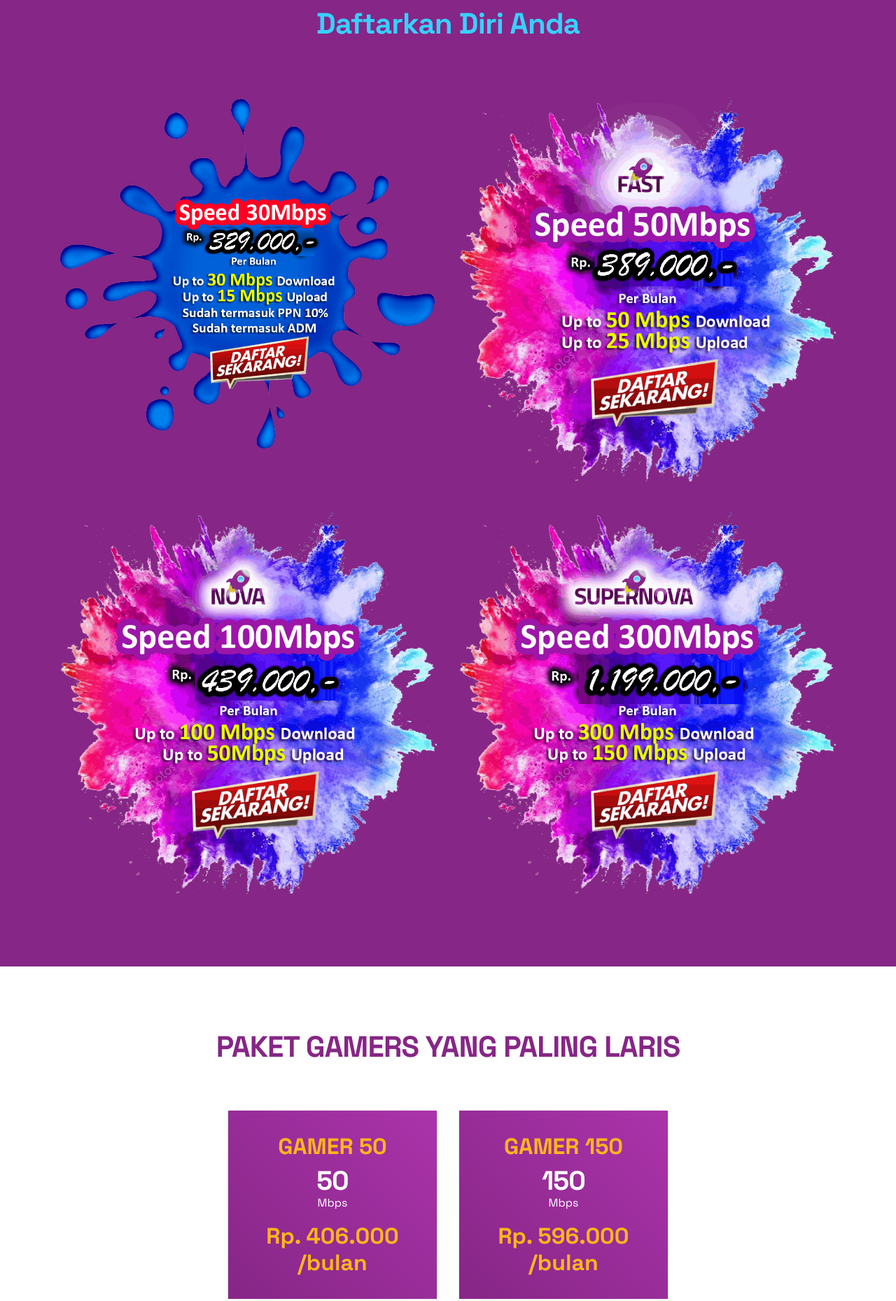
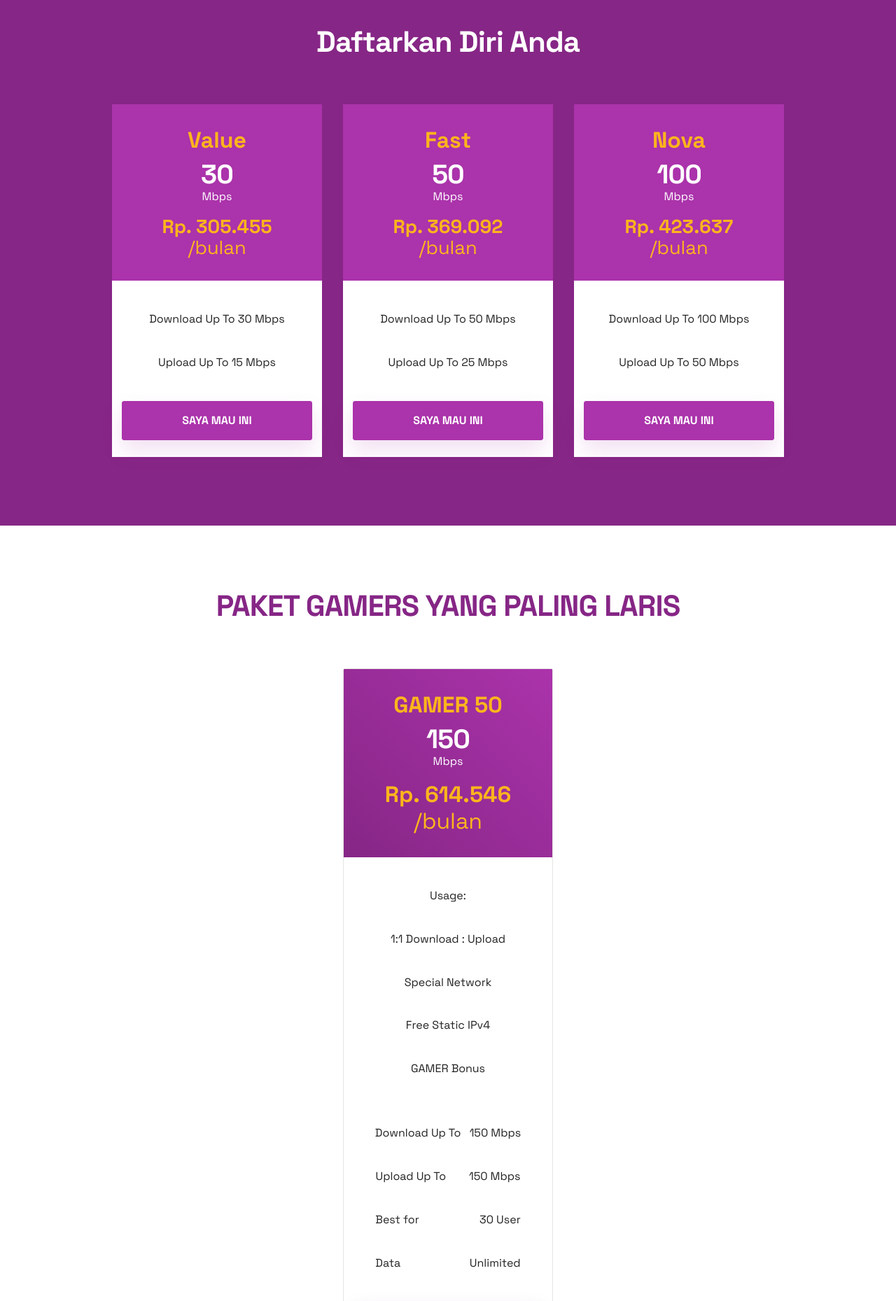
Before and after one commit to cemet-boa/myrepublic, a plain HTML site: page index.html in a window 1280 px wide. Shown: the part 3880-5739 px from the top of the page at 70% size. Drawn offline with Linux system fonts and the light colour scheme; files whose address does not match are found by name.

Commit message:
create github pages

```diff
--- a/assets/mobirise/css/mbr-additional.css
+++ b/assets/mobirise/css/mbr-additional.css
@@ -1936,82 +1936,159 @@ a.btn-white {
     margin: 50px auto 0;
   }
 }
-.cid-sptjpKkA6K {
-  padding-top: 4rem;
-  padding-bottom: 4rem;
+.cid-sAaLbbn8qN {
+  padding-top: 90px;
+  padding-bottom: 90px;
   background-color: #862686;
 }
-.cid-sptjpKkA6K .title_block {
-  margin-bottom: 80px;
-}
-.cid-sptjpKkA6K .mbr-section-subtitle {
-  margin-bottom: 16px;
-  color: #04dbec;
-  letter-spacing: 1.6px;
+.cid-sAaLbbn8qN .plan-body .btn-bgr {
+  z-index: 0;
+}
+.cid-sAaLbbn8qN .plan-body .btn-bgr.btn-primary-outline {
+  border: 1px solid #04dbec;
+}
+.cid-sAaLbbn8qN .plan-body .btn-bgr.btn-primary-outline:hover {
+  background-color: #04dbec !important;
+  color: #ffffff !important;
+}
+.cid-sAaLbbn8qN .plan-body .btn-bgr.btn-secondary-outline {
+  border: 1px solid #000d20;
+}
+.cid-sAaLbbn8qN .plan-body .btn-bgr.btn-secondary-outline:hover {
+  background-color: #000d20 !important;
+  color: #ffffff !important;
+}
+.cid-sAaLbbn8qN .plan-body .btn-bgr.btn-success-outline {
+  border: 1px solid #862686;
+}
+.cid-sAaLbbn8qN .plan-body .btn-bgr.btn-success-outline:hover {
+  background-color: #862686 !important;
+  color: #ffffff !important;
+}
+.cid-sAaLbbn8qN .plan-body .btn-bgr.btn-info-outline {
+  border: 1px solid #ab33ab;
+}
+.cid-sAaLbbn8qN .plan-body .btn-bgr.btn-info-outline:hover {
+  background-color: #ab33ab !important;
+  color: #ffffff !important;
+}
+.cid-sAaLbbn8qN .plan-body .btn-bgr.btn-warning-outline {
+  border: 1px solid #bbbbbb;
+}
+.cid-sAaLbbn8qN .plan-body .btn-bgr.btn-warning-outline:hover {
+  background-color: #bbbbbb !important;
+  color: #ffffff !important;
+}
+.cid-sAaLbbn8qN .plan-body .btn-bgr.btn-danger-outline {
+  border: 1px solid #ff0000;
+}
+.cid-sAaLbbn8qN .plan-body .btn-bgr.btn-danger-outline:hover {
+  background-color: #ff0000 !important;
+  color: #ffffff !important;
+}
+.cid-sAaLbbn8qN .plan-body .btn-bgr.btn-black-outline {
+  border: 1px solid #000000;
+}
+.cid-sAaLbbn8qN .plan-body .btn-bgr.btn-black-outline:hover {
+  background-color: #000000 !important;
+  color: #ffffff !important;
+}
+.cid-sAaLbbn8qN .plan-body .btn-bgr.btn-white-outline {
+  border: 1px solid #ffffff;
+}
+.cid-sAaLbbn8qN .plan-body .btn-bgr.btn-white-outline:hover {
+  background-color: #ffffff !important;
+  color: #000000 !important;
+}
+.cid-sAaLbbn8qN .plan-header {
+  overflow: hidden;
+  background-color: #ab33ab;
+  margin-left: -24px;
+  margin-right: -24px;
+  padding: 32px;
+}
+.cid-sAaLbbn8qN .plan-header .plan-price .price-figure {
+  color: #ffffff;
+  margin-right: -10px;
+  display: block;
+  width: 100%;
+}
+.cid-sAaLbbn8qN .plan-header .plan-price .price-term {
+  display: block;
   line-height: 1;
-  font-weight: 600;
-}
-.cid-sptjpKkA6K .mbr-section-title,
-.cid-sptjpKkA6K .card-title {
-  color: #000d20;
-}
-.cid-sptjpKkA6K .card-title {
-  margin-bottom: 22px;
-}
-.cid-sptjpKkA6K .card-text {
-  margin-bottom: 20px;
-  line-height: 1.5;
-}
-.cid-sptjpKkA6K .btn_link {
+  color: #ffffff;
+}
+.cid-sAaLbbn8qN .plan-header .plan-price .price-free {
+  color: #ffffff;
+  margin-top: 20px;
   display: block;
-  margin-bottom: 0;
+}
+.cid-sAaLbbn8qN .plan {
   position: relative;
-  font-weight: 700;
-}
-.cid-sptjpKkA6K .btn_link span {
-  display: inline-block;
-  margin-left: .25rem;
-  font-size: 16px;
-  vertical-align: middle;
-  transition: transform 0.6s cubic-bezier(0.165, 0.84, 0.44, 1);
-}
-.cid-sptjpKkA6K .btn_link:hover {
-  cursor: pointer;
-}
-.cid-sptjpKkA6K .btn_link:hover a {
-  color: #04dbec !important;
-}
-.cid-sptjpKkA6K .btn_link:hover span {
-  transform: translatex(5px);
-}
-.cid-sptjpKkA6K .item-img {
-  margin-bottom: 40px;
-}
-.cid-sptjpKkA6K img,
-.cid-sptjpKkA6K .item-img {
+  max-width: 330px;
+  padding-right: 15px;
+  padding-left: 15px;
+  color: #232323;
+}
+.cid-sAaLbbn8qN .plan:hover .plan-wrap {
+  box-shadow: 0 0 17px 0 rgba(0, 0, 0, 0.12);
+  transition: box-shadow 0.3s;
+}
+.cid-sAaLbbn8qN .plan .plan-wrap {
+  padding-right: 24px;
+  padding-left: 24px;
+}
+.cid-sAaLbbn8qN .plan .list-group-item {
+  position: relative;
+  justify-content: center;
+  border: 0;
+  background: transparent;
+  padding: 1rem 1.25rem;
+}
+.cid-sAaLbbn8qN .plan .mbr-section-btn {
+  padding-bottom: 20px;
+}
+.cid-sAaLbbn8qN .plan .mbr-section-btn .btn {
   width: 100%;
-  object-fit: contain;
-}
-.cid-sptjpKkA6K .item:focus,
-.cid-sptjpKkA6K span:focus {
-  outline: none;
-}
-@media (max-width: 991px) {
-  .cid-sptjpKkA6K .title_block {
-    margin-bottom: 40px;
-  }
-  .cid-sptjpKkA6K .card-title,
-  .cid-sptjpKkA6K .card-text {
-    margin-bottom: 16px;
-  }
-  .cid-sptjpKkA6K .item-wrapper {
-    max-width: 290px;
-    text-align: center;
-    margin: 50px auto 0;
-  }
-}
-.cid-sptjpKkA6K .mbr-section-title {
-  color: #38d0fc;
+  margin: 0;
+}
+.cid-sAaLbbn8qN .plan-wrap {
+  background-color: #ffffff;
+}
+@media (max-width: 1199px) {
+  .cid-sAaLbbn8qN .plan .list-group-item {
+    padding: 1rem 0rem;
+  }
+}
+@media (max-width: 550px) {
+  .cid-sAaLbbn8qN .price-figure {
+    font-size: 1.7rem;
+  }
+  .cid-sAaLbbn8qN .price-free {
+    font-size: 1.7rem;
+  }
+}
+.cid-sAaLbbn8qN .plan-title {
+  color: #ffb51c;
+}
+.cid-sAaLbbn8qN .plan .plan-wrap .plan-header .plan-price .price-free {
+  color: #ffb51c;
+}
+.cid-sAaLbbn8qN .mbr-section-title,
+.cid-sAaLbbn8qN .mbr-section-btn {
+  color: #ffffff;
+}
+.cid-sAaLbbn8qN .mbr-text,
+.cid-sAaLbbn8qN .mbr-section-btn {
+  color: #ffffff;
+}
+.cid-sAaLbbn8qN .mbr-section-subtitle,
+.cid-sAaLbbn8qN .mbr-section-btn {
+  color: #ffffff;
+}
+.cid-sAaLbbn8qN .list-group,
+.cid-sAaLbbn8qN .mbr-section-btn {
+  color: #232323;
 }
 .cid-sptl7cARrY {
   padding-top: 90px;
--- a/index.html
+++ b/index.html
@@ -277,60 +277,96 @@ Internet Ultra Cepat Download Streaming Gaming. Temukan berbagai paket internet
     </div>
 </section>
 
-<section class="firmm4_features11 features11 cid-sptjpKkA6K" id="features11-b">
+<section class="pricing-table2 directm4_pricing-table2 cid-sAaLbbn8qN" id="pricing-table2-t">
 
 
 
-    <div class="container">
-        <div class="row">
-            <div class="col-12 title_block">
 
-                <h3 class="mbr-section-title mbr-fonts-style align-center mb-0 display-1"><strong>Daftarkan Diri Anda</strong></h3>
-            </div>
-        </div>
-        <div class="row justify-content-center">
-            <div class="item features-image col-12 col-lg-6 col-md-6 col-sm-6">
-                <div class="item-wrapper text-center">
-                        <div class="item-img">
-                            <a href="http://api.whatsapp.com/send?phone=6285900245329" target="_blank"><img src="assets/images/paketvalue-991x925.png" alt="paketvalue"></a>
-                        </div>
+
+	<div class="container-fluid">
+		<div class="row justify-content-center">
+			<div class="col-12 col-lg-12 mb-5">
+				<h1 class="mbr-section-title mbr-fonts-style mbr-black align-center display-1"><strong>Daftarkan Diri Anda</strong></h1>
 
 
 
-                </div>
-            </div>
-            <div class="item features-image col-12 col-lg-6 col-md-6 col-sm-6">
-                <div class="item-wrapper text-center">
-                        <div class="item-img">
-                            <a href="http://api.whatsapp.com/send?phone=6285900245329"><img src="assets/images/terlaris-1-770x786.png" alt="Terlaris-1"></a>
-                        </div>
+				</div>
+			</div>
+		</div>
+		<div class="row justify-content-center">
+
+			<div class="plan col-12  my-2 justify-content-center">
+				<div class="plan-wrap">
+					<div class="plan-header text-center">
+						<h3 class="plan-title mbr-white mbr-fonts-style display-5"><strong>
+							Value</strong></h3>
+						<div class="plan-price px-3">
+							<span class="price-figure mbr-fonts-style display-2"><strong>30</strong></span>
+							<span class="price-term mbr-fonts-style display-4">Mbps</span>
+							<span class="price-free mbr-fonts-style display-7"><strong>Rp. 305.455</strong><br>/bulan<br></span>
+						</div>
+					</div>
+					<div class="plan-body pt-4">
+						<div class="plan-list pb-4 align-center">
+							<ul class="list-group list-group-flush mbr-fonts-style display-4">
+								<li class="list-group-item">Download Up To   30 Mbps
+</li><li class="list-group-item">Upload Up To        15 Mbps</li>
+							</ul>
+						</div>
+						<div class="mbr-section-btn align-center pb-4"><a href="http://api.whatsapp.com/send?phone=6285900245329" class="btn btn-lg btn-bgr btn-info display-4" target="_blank">SAYA MAU INI</a></div>
+					</div>
+				</div>
+			</div>
+
+			<div class="plan col-12  my-2 justify-content-center">
+				<div class="plan-wrap">
+					<div class="plan-header text-center">
+						<h3 class="plan-title mbr-white mbr-fonts-style display-5"><strong>Fast</strong></h3>
+						<div class="plan-price px-3">
+							<span class="price-figure mbr-fonts-style display-2"><strong>50</strong><br></span>
+							<span class="price-term mbr-fonts-style display-4">Mbps</span>
+							<span class="price-free mbr-fonts-style display-7"><strong>Rp. 369.092</strong><br>/bulan<br></span>
+						</div>
+					</div>
+					<div class="plan-body pt-4">
+						<div class="plan-list pb-4 align-center">
+							<ul class="list-group list-group-flush mbr-fonts-style display-4">
+								<li class="list-group-item">Download Up To 50 Mbps
+</li><li class="list-group-item">Upload Up To 25 Mbps</li>
+							</ul>
+						</div>
+						<div class="mbr-section-btn align-center pb-4"><a href="http://api.whatsapp.com/send?phone=6285900245329" class="btn btn-lg btn-bgr btn-info display-4" target="_blank">SAYA MAU INI</a></div>
+					</div>
+				</div>
+			</div>
+
+			<div class="plan col-12  my-2 justify-content-center">
+				<div class="plan-wrap">
+					<div class="plan-header text-center">
+						<h3 class="plan-title mbr-white mbr-fonts-style display-5"><strong>Nova</strong></h3>
+						<div class="plan-price px-3">
+							<span class="price-figure mbr-fonts-style display-2"><strong>
+								100</strong></span>
+							<span class="price-term mbr-fonts-style display-4">Mbps</span>
+							<span class="price-free mbr-fonts-style display-7"><strong>Rp. 423.637</strong><br>/bulan<br></span>
+						</div>
+					</div>
+					<div class="plan-body pt-4">
+						<div class="plan-list pb-4 align-center">
+							<ul class="list-group list-group-flush mbr-fonts-style display-4">
+								<li class="list-group-item">Download Up To   100 Mbps
+</li><li class="list-group-item">Upload Up To 50 Mbps</li>
+							</ul>
+						</div>
+						<div class="mbr-section-btn align-center pb-4"><a href="http://api.whatsapp.com/send?phone=6285900245329" class="btn btn-lg btn-bgr btn-info display-4" target="_blank">SAYA MAU INI</a></div>
+					</div>
+				</div>
+			</div>
 
 
 
-                    </div>
-            </div>
-            <div class="item features-image col-12 col-lg-6 col-md-6 col-sm-6">
-                <div class="item-wrapper text-center">
-                        <div class="item-img">
-                            <a href="http://api.whatsapp.com/send?phone=6285900245329" target="_blank"><img src="assets/images/i2-10-770x786.png" alt="i2-10"></a>
-                        </div>
+		</div>
 
-
-
-                </div>
-            </div><div class="item features-image col-12 col-lg-6 col-md-6 col-sm-6">
-                <div class="item-wrapper text-center">
-                        <div class="item-img">
-                            <a href="http://api.whatsapp.com/send?phone=6285900245329" target="_blank"><img src="assets/images/i4-770x786.png" alt="i4"></a>
-                        </div>
-
-
-
-                </div>
-            </div>
-
-        </div>
-    </div>
 </section>
 
 <section class="pricing-table2 directm4_pricing-table2 cid-sptl7cARrY" id="pricing-table2-e">
@@ -350,22 +386,22 @@ Internet Ultra Cepat Download Streaming Gaming. Temukan berbagai paket internet
 		</div>
 		<div class="row justify-content-center">
 
-			<div class="plan col-12 my-2 justify-content-center col-lg-6">
+			<div class="plan col-12  my-2 justify-content-center">
 				<div class="plan-wrap">
 					<div class="plan-header text-center">
 						<h3 class="plan-title mbr-white mbr-fonts-style display-5"><strong>
 							GAMER 50</strong></h3>
 						<div class="plan-price px-3">
-							<span class="price-figure mbr-fonts-style display-2"><strong>50</strong></span>
+							<span class="price-figure mbr-fonts-style display-2"><strong>150</strong></span>
 							<span class="price-term mbr-fonts-style display-4">Mbps</span>
 							<span class="price-free mbr-fonts-style display-5"><strong>
-								Rp. 406.000<br>/bulan</strong></span>
+								Rp. 614.546</strong><br>/bulan</span>
 						</div>
 					</div>
 					<div class="plan-body pt-4">
 						<div class="plan-list pb-4 align-center">
 							<ul class="list-group list-group-flush mbr-fonts-style display-4">
-								<li class="list-group-item">Usage: </li><li class="list-group-item">1:1&nbsp;<span style="background-color: transparent; font-size: 1rem;">Download : Upload</span></li><li class="list-group-item"><span style="background-color: transparent; font-size: 1rem;">Special Network</span></li><li class="list-group-item"><span style="background-color: transparent; font-size: 1rem;">Free Static IPv4</span></li><li class="list-group-item"><span style="background-color: transparent; font-size: 1rem;">GAMER Bonus</span></li><br><li class="list-group-item"><span style="background-color: transparent; font-size: 1rem;">Download Up To</span>&nbsp;&nbsp;&nbsp;<span style="background-color: transparent; font-size: 1rem;">&nbsp;50 Mbps</span></li><li class="list-group-item"><span style="background-color: transparent; font-size: 1rem;">Upload Up To</span>&nbsp;&nbsp;&nbsp;&nbsp;&nbsp;&nbsp;&nbsp;&nbsp;&nbsp;<span style="background-color: transparent; font-size: 1rem;">&nbsp;50 Mbps</span></li><li class="list-group-item"><span style="background-color: transparent; font-size: 1rem;">Best for</span>&nbsp;&nbsp;&nbsp;&nbsp;&nbsp;&nbsp;&nbsp;&nbsp;&nbsp; &nbsp;&nbsp;&nbsp;&nbsp;&nbsp;&nbsp;&nbsp;&nbsp;&nbsp;&nbsp;&nbsp; 10 User</li><li class="list-group-item">Data&nbsp;&nbsp;&nbsp;&nbsp;&nbsp;&nbsp;&nbsp;&nbsp;&nbsp;&nbsp;&nbsp;&nbsp;&nbsp;&nbsp;&nbsp;&nbsp;&nbsp;&nbsp;&nbsp;&nbsp;&nbsp; &nbsp; Unlimited</li>
+								<li class="list-group-item">Usage: </li><li class="list-group-item">1:1&nbsp;<span style="background-color: transparent; font-size: 1rem;">Download : Upload</span></li><li class="list-group-item"><span style="background-color: transparent; font-size: 1rem;">Special Network</span></li><li class="list-group-item"><span style="background-color: transparent; font-size: 1rem;">Free Static IPv4</span></li><li class="list-group-item"><span style="background-color: transparent; font-size: 1rem;">GAMER Bonus</span></li><br><li class="list-group-item"><span style="background-color: transparent; font-size: 1rem;">Download Up To</span>&nbsp;&nbsp;<span style="background-color: transparent; font-size: 1rem;">&nbsp;150 Mbps</span></li><li class="list-group-item"><span style="background-color: transparent; font-size: 1rem;">Upload Up To</span>&nbsp;&nbsp;&nbsp;&nbsp;&nbsp;&nbsp;&nbsp;&nbsp;<span style="background-color: transparent; font-size: 1rem;">150 Mbps</span></li><li class="list-group-item"><span style="background-color: transparent; font-size: 1rem;">Best for</span>&nbsp; &nbsp; &nbsp; &nbsp; &nbsp; &nbsp; &nbsp; &nbsp; &nbsp; &nbsp; &nbsp;30 User</li><li class="list-group-item">Data&nbsp;&nbsp;&nbsp;&nbsp;&nbsp;&nbsp;&nbsp;&nbsp;&nbsp;&nbsp;&nbsp;&nbsp;&nbsp;&nbsp;&nbsp;&nbsp;&nbsp;&nbsp;&nbsp;&nbsp;&nbsp; &nbsp; Unlimited</li>
 							</ul>
 						</div>
 						<div class="mbr-section-btn align-center pb-4"><a href="http://api.whatsapp.com/send?phone=6285900245329" class="btn btn-lg btn-bgr btn-success display-4" target="_blank">SAYA MAU INI</a></div>
@@ -373,39 +409,7 @@ Internet Ultra Cepat Download Streaming Gaming. Temukan berbagai paket internet
 				</div>
 			</div>
 
-			<div class="plan col-12 my-2 justify-content-center col-lg-6">
-				<div class="plan-wrap">
-					<div class="plan-header text-center">
-						<h3 class="plan-title mbr-white mbr-fonts-style display-5"><strong>
-							GAMER 150</strong></h3>
-						<div class="plan-price px-3">
-							<span class="price-figure mbr-fonts-style display-2"><strong>
-								150</strong></span>
-							<span class="price-term mbr-fonts-style display-4">
-								Mbps</span>
-							<span class="price-free mbr-fonts-style display-5"><strong>Rp. 596.000
-<br>/bulan</strong></span>
-						</div>
-					</div>
-					<div class="plan-body pt-4">
-						<div class="plan-list pb-4 align-center">
-							<ul class="list-group list-group-flush mbr-fonts-style display-4">
-								<li class="list-group-item">Usage:
-</li><li class="list-group-item">1:1 Download : Upload
-</li><li class="list-group-item">Special Network
-</li><li class="list-group-item">Free Static IPv4
-</li><li class="list-group-item">GAMER Bonus
-</li><li class="list-group-item">
-</li><li class="list-group-item">Download Up To&nbsp;&nbsp;&nbsp;150 Mbps
-</li><li class="list-group-item">Upload Up To&nbsp;&nbsp;&nbsp;&nbsp;&nbsp;&nbsp;&nbsp;&nbsp;150 Mbps
-</li><li class="list-group-item">Best for&nbsp;&nbsp;&nbsp;&nbsp;&nbsp;&nbsp;&nbsp;&nbsp;&nbsp;&nbsp;&nbsp;&nbsp;&nbsp;&nbsp;&nbsp;&nbsp;&nbsp;&nbsp;&nbsp;&nbsp;&nbsp;30 User
-</li><li class="list-group-item">Data&nbsp;&nbsp;&nbsp;&nbsp;&nbsp;&nbsp;&nbsp;&nbsp;&nbsp;&nbsp;&nbsp;&nbsp;&nbsp;&nbsp;&nbsp;&nbsp;&nbsp;&nbsp;&nbsp;&nbsp;&nbsp;&nbsp;&nbsp;Unlimited</li>
-							</ul>
-						</div>
-						<div class="mbr-section-btn align-center pb-4"><a href="http://api.whatsapp.com/send?phone=6285900245329" class="btn btn-lg btn-bgr btn-success display-4" target="_blank">SAYA MAU INI</a></div>
-					</div>
-				</div>
-			</div>
+
 
 
 
@@ -423,13 +427,11 @@ Internet Ultra Cepat Download Streaming Gaming. Temukan berbagai paket internet
 	<div class="container-fluid">
 		<div class="row justify-content-center">
 			<div class="col-12 col-lg-12 mb-5">
-				<h1 class="mbr-section-title mbr-fonts-style mbr-black align-center display-1"><strong>DISKON SPESIAL PAKET BISNIS</strong></h1>
-				<h2 class="mbr-section-subtitle mbr-fonts-style mb-3 mbr-black align-center display-5">
-					HINGGA <strong>35%</strong> SELAMA 6 BULAN</h2>
+				<h1 class="mbr-section-title mbr-fonts-style mbr-black align-center display-1"><strong>PAKET BISNIS</strong></h1>
+
 				<p class="mbr-text mbr-fonts-style mbr-black align-center display-7">
 					Internet fiber hingga 500Mbps unutuk membantu bisnis anda semakin berkembang</p>
-				<p class="mbr-text mbr-fonts-style mbr-black align-center display-5"><strong>
-					BERLAKU BULAN KE 7. 8. 9. 10. 11. 12</strong></p>
+				<p class="mbr-text mbr-fonts-style mbr-black align-center display-5"></p>
 				</div>
 			</div>
 		</div>
@@ -443,8 +445,7 @@ Internet Ultra Cepat Download Streaming Gaming. Temukan berbagai paket internet
 						<div class="plan-price px-3">
 							<span class="price-figure mbr-fonts-style display-7"><strong>Rp. 590.400</strong></span>
 							<span class="price-term mbr-fonts-style display-4"></span>
-							<span class="price-free mbr-fonts-style display-7"><strong>
-								Rp. 508.065</strong></span>
+							<span class="price-free mbr-fonts-style display-7">/bulan<br></span>
 						</div>
 					</div>
 					<div class="plan-body pt-4">
@@ -465,7 +466,7 @@ Internet Ultra Cepat Download Streaming Gaming. Temukan berbagai paket internet
 						<div class="plan-price px-3">
 							<span class="price-figure mbr-fonts-style display-7"><strong>Rp. 1.143.400</strong><br></span>
 							<span class="price-term mbr-fonts-style display-4"></span>
-							<span class="price-free mbr-fonts-style display-7"><strong>Rp. 810.730</strong></span>
+							<span class="price-free mbr-fonts-style display-7">/bulan<br></span>
 						</div>
 					</div>
 					<div class="plan-body pt-4">
@@ -490,9 +491,7 @@ Internet Ultra Cepat Download Streaming Gaming. Temukan berbagai paket internet
 								Rp. 1.693.400
 							</strong></span>
 							<span class="price-term mbr-fonts-style display-4"></span>
-							<span class="price-free mbr-fonts-style display-7"><strong>
-								Rp. 1.198.730
-							</strong></span>
+							<span class="price-free mbr-fonts-style display-7">/bulan<br></span>
 						</div>
 					</div>
 					<div class="plan-body pt-4">
@@ -518,8 +517,7 @@ Internet Ultra Cepat Download Streaming Gaming. Temukan berbagai paket internet
 								Rp. 2.243.400
 							</strong></span>
 							<span class="price-term mbr-fonts-style display-4"></span>
-							<span class="price-free mbr-fonts-style display-7"><strong>
-								Rp. 1.473.785</strong></span>
+							<span class="price-free mbr-fonts-style display-7">/bulan<br></span>
 						</div>
 					</div>
 					<div class="plan-body pt-4">
@@ -542,8 +540,7 @@ Internet Ultra Cepat Download Streaming Gaming. Temukan berbagai paket internet
 						<div class="plan-price px-3">
 							<span class="price-figure mbr-fonts-style display-7"><strong>Rp. 6.543.400</strong><br></span>
 							<span class="price-term mbr-fonts-style display-4"></span>
-							<span class="price-free mbr-fonts-style display-7"><strong>
-								Rp. 4.333.785</strong></span>
+							<span class="price-free mbr-fonts-style display-7">/bulan<br></span>
 						</div>
 					</div>
 					<div class="plan-body pt-4">
@@ -567,7 +564,7 @@ Internet Ultra Cepat Download Streaming Gaming. Temukan berbagai paket internet
 
 
 
-    <div class="google-map"><iframe frameborder="0" style="border:0" src="https://www.google.com/maps/embed/v1/place?key=AIzaSyCt1265A4qvZy9HKUeA8J15AOC4SrCyZe4&amp;q=Jl. Pungkur No.217, Balonggede, Kec. Regol, Kota Bandung, Jawa Barat 40252, Indonesia" allowfullscreen=""></iframe></div>
+    <div class="google-map"><iframe frameborder="0" style="border:0" src="https://www.google.com/maps/embed/v1/place?key=AIzaSyCZI5F_k6S1k46ujh0SNrapM89f7mJxd30&amp;q=Jl. Pungkur No.217, Balonggede, Kec. Regol, Kota Bandung, Jawa Barat 40252, Indonesia" allowfullscreen=""></iframe></div>
 </section>
 
 <section class="footer1 cid-sptpD2YwSh" once="footers" id="footer01-j">
```
Also changed, not shown: 1 other file.
